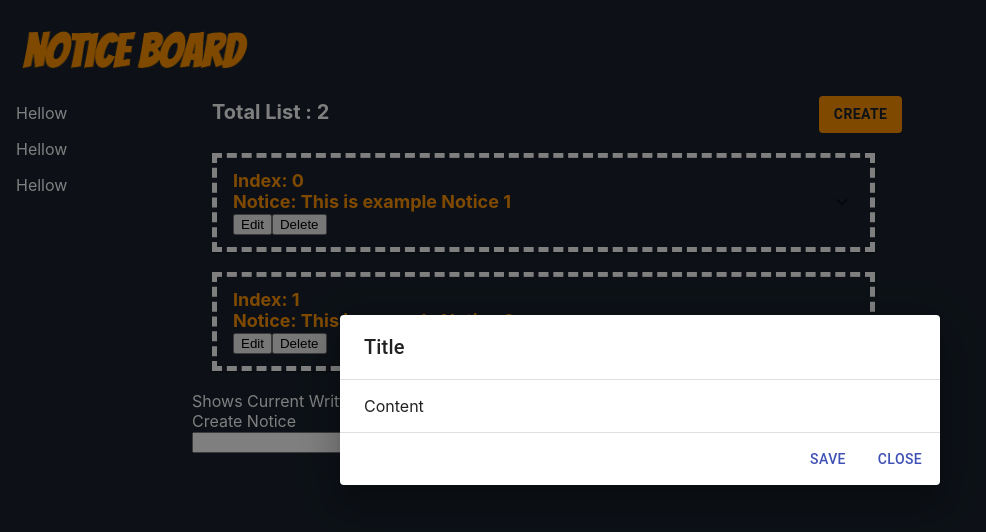
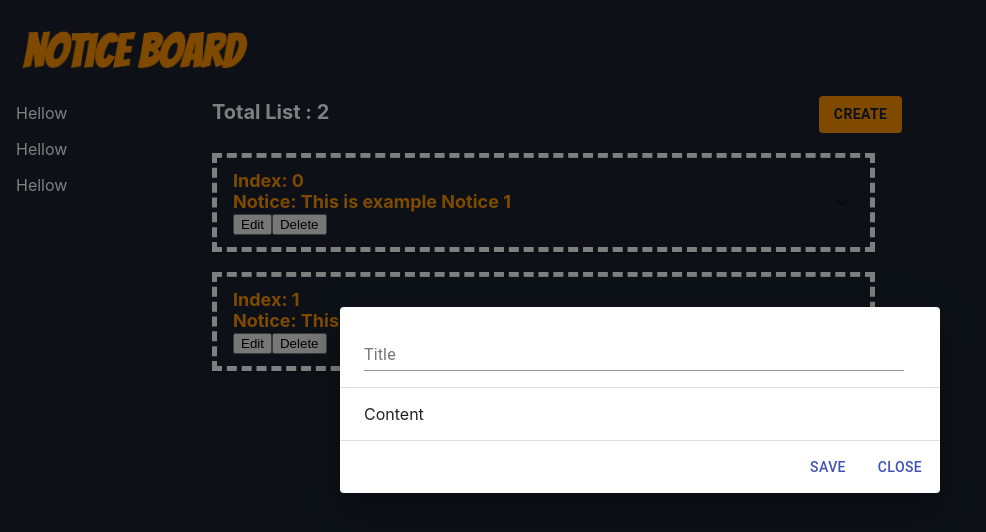
Before and after one commit to peppermintc/Notice-Board, a React (Create React App) app: page / in a window 1280 px wide. Both pictures are taken after a click on the button "CREATE". Shown: the top 532 px of the page, without its empty margins (0-986 px from the left). Built offline with nearby package versions, Linux system fonts and the light colour scheme.

Commit message:
dialog title

```diff
--- a/src/App.js
+++ b/src/App.js
@@ -13,6 +13,7 @@ import Dialog from '@material-ui/core/Dialog';
 import DialogTitle from '@material-ui/core/DialogTitle';
 import DialogContent from '@material-ui/core/DialogContent';
 import DialogActions from '@material-ui/core/DialogActions';
+import TextField from '@material-ui/core/TextField';
 
 let dummy = ['This is example Notice 1', 'This is example Notice 2'];
 
@@ -37,6 +38,7 @@ function App() {
   };
   const createNotice = () => {
     setNoticeList([...noticeList, notice]);
+    toggleDialog();
   };
   const deleteNotice = (indexToDelete) => {
     setNoticeList([...noticeList].filter((notice, index) => index !== indexToDelete));
@@ -114,13 +116,13 @@ function App() {
         <Button onClick={toggleDialog} style={{ marginLeft: '45%', backgroundColor: '#FF9500', color: '#1a232e', fontWeight: 'bold', paddingLeft: '15px', paddingRight: '15px' }}>Create</Button>
         <Dialog onClose={toggleDialog} open={openDialog} >
           <DialogTitle id="customized-dialog-title" onClose={toggleDialog} style={{ width: '45vw', maxWidth: '90%' }}>
-            Title
+            <TextField label="Title" onChange={onChangeNoticeInput} placeholder={"Enter Title"} style={{width:'100%'}}/>
           </DialogTitle>
           <DialogContent dividers>
             Content
           </DialogContent>
           <DialogActions>
-            <Button autoFocus onClick={toggleDialog} color="primary">
+            <Button autoFocus onClick={()=>createNotice()} color="primary">
               Save
             </Button>
             <Button onClick={toggleDialog} color="primary">
@@ -131,13 +133,13 @@ function App() {
 
         {noticeList.map((notice, index) => { return noticeHTML(notice, index); })}
 
-        <div>Shows Current Writting Notice: {notice}</div>
+        {/* <div>Shows Current Writting Notice: {notice}</div>
 
         <div style={{display: 'block'}} id="createTool">
           <div>Create Notice</div>
           <input type="text" onChange={onChangeNoticeInput} />
           <button onClick={createNotice}>Save Notice</button>
-        </div>
+        </div> */}
 
         <div style={{display: 'none'}} id="editTool">
           <div>Edit Notice index: {selectedNoticeIndex}</div>
```
